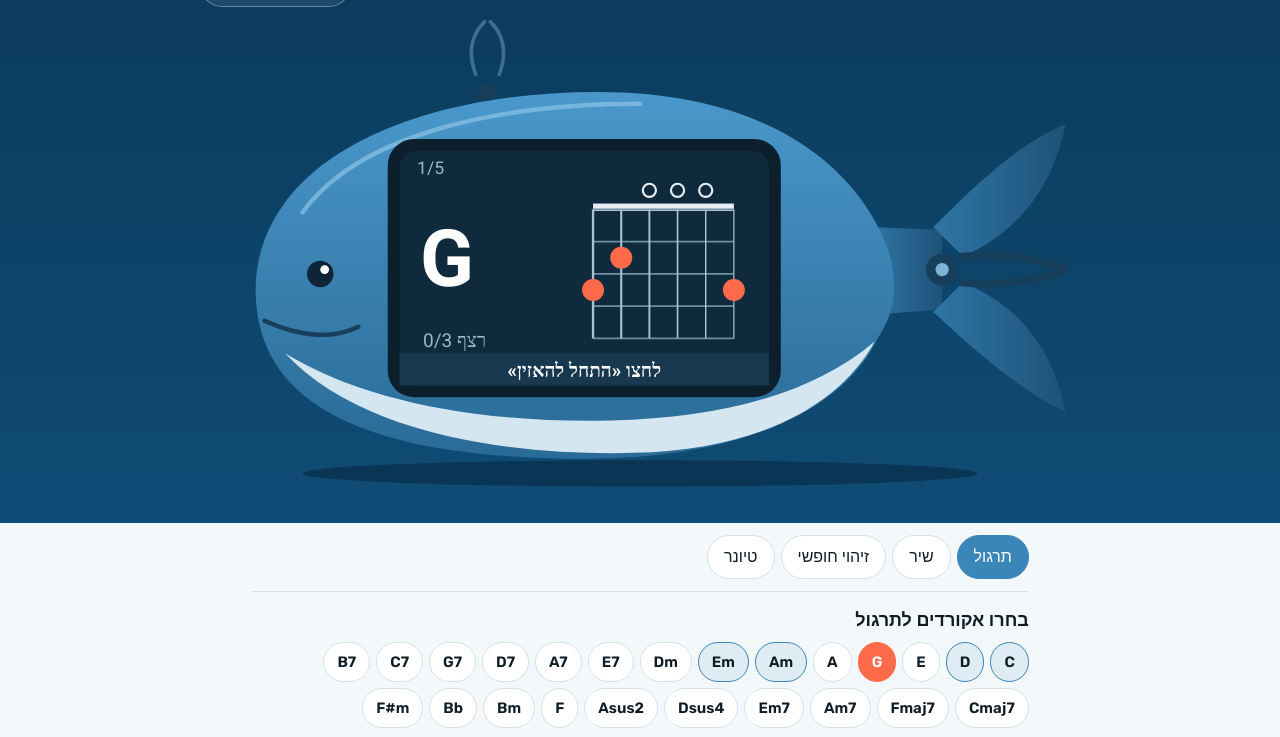
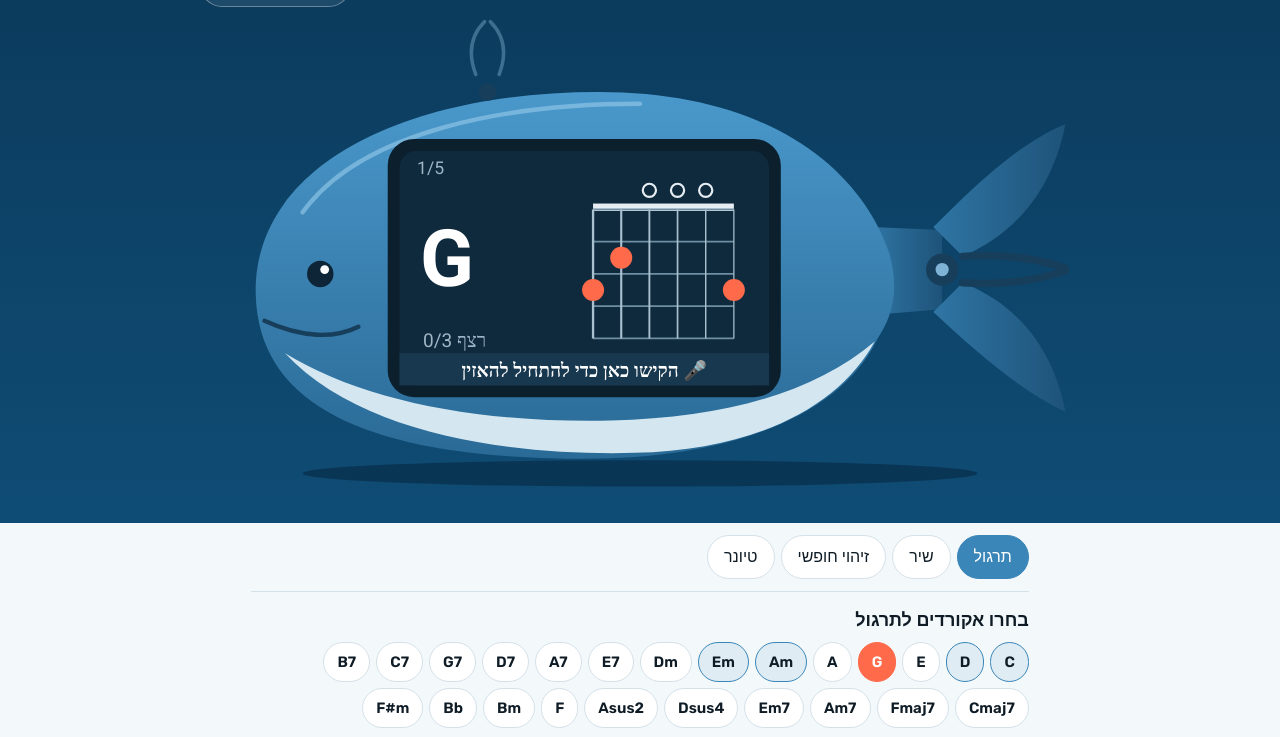
Before and after one commit to ido71/whale-chords, a plain HTML site: page index.html in a window 1280 px wide. Shown: the part 51-788 px from the top of the page. Drawn offline with Linux system fonts and the light colour scheme.

Commit message:
Tap the whale screen to start listening
Co-Authored-By: Claude Opus 5.5 <noreply@anthropic.com>
Claude-Session: https://claude.ai/code/session_01DYjhNSaCwKjSs9wR2toJsx

```diff
--- a/index.html
+++ b/index.html
@@ -21,6 +21,7 @@ body{margin:0;background:var(--bg);color:var(--ink);font:16px/1.55 Heebo,Arial,s
 h1{font:700 22px/1.1 Rubik,Heebo,sans-serif;margin:0;flex:1}
 .fig{position:relative;max-width:880px;margin:auto;aspect-ratio:600/330}
 .fig>svg{position:absolute;inset:0;width:100%;height:100%;direction:ltr}
+.fig>svg.go{cursor:pointer}
 .wrap{max-width:880px;margin:auto;padding:0 max(4vw,14px) 40px}
 .tabs{display:flex;gap:6px;flex-wrap:wrap;padding:12px 0;border-bottom:1px solid var(--rule)}
 button,select,input,textarea{font:inherit;color:inherit}
@@ -576,7 +577,8 @@ function screen() {
       T_(148, 114, 12, '#9fb6c6', S.mode === 'song' ? t.pos : (S.pracSel.length ? ((S.pracI % S.pracSel.length + S.pracSel.length) % S.pracSel.length + 1) + '/' + S.pracSel.length : '')) +
       (t.sec ? T_(376, 114, 13, '#cfe2ee', t.sec, 'text-anchor="end"') : '') + diag(t.shape, 268, 138);
   }
-  const fbt = T.fb == null ? (T.listening ? 'מקשיב…' : T.clipMode ? 'הקליטו קטע למטה' : 'לחצו «התחל להאזין»') : T.fb.t;
+  const fbt = T.fb == null ? (T.listening ? 'מקשיב…' : T.clipMode ? 'הקליטו קטע למטה' : '🎤 הקישו כאן כדי להתחיל להאזין') : T.fb.t;
+  svg.classList.toggle('go', !T.listening && !T.clipMode);
   svg.innerHTML = `<defs><linearGradient id="bd" x1="0" y1="0" x2="0" y2="1"><stop offset="0" stop-color="#4a98cb"/><stop offset="1" stop-color="#2a6a96"/></linearGradient><linearGradient id="tl" x1="0" y1="0" x2="1" y2="0"><stop offset="0" stop-color="#2f75a4"/><stop offset="1" stop-color="#1e5379"/></linearGradient></defs>
  <ellipse cx="300" cy="318" rx="230" ry="9" fill="#06263c" opacity=".55"/>
  <path d="M458 150 L506 152 L506 206 L458 210 Z" fill="url(#tl)"/><path d="M500 150 C530 120 560 92 590 80 C584 112 566 150 520 170 Z" fill="url(#tl)"/><path d="M500 208 C530 236 560 262 590 276 C584 244 566 206 520 188 Z" fill="url(#tl)"/>
@@ -760,6 +762,8 @@ $('mic').onclick = async () => {
     status(e && e.name === 'NotAllowedError' && window.top === window ? 'הגישה למיקרופון נחסמה. אשרו אותה בהגדרות הדפדפן, או הקליטו קטע למטה.' : 'אין כאן גישה חיה למיקרופון — הקליטו קטע למטה, או פתחו את הדף כקובץ בדפדפן.');
     $('clip').scrollIntoView({ behavior: 'smooth', block: 'start' }); }
 };
+svg.onclick = () => { if (!T.listening && !T.clipMode) $('mic').click(); };
+svg.setAttribute('tabindex', '0'); svg.onkeydown = e => { if ((e.key === 'Enter' || e.key === ' ') && !T.listening && !T.clipMode) { e.preventDefault(); $('mic').click(); } };
 $('gain').oninput = e => { S.gain = +e.target.value; $('gainV').textContent = '×' + S.gain; save(); };
 
 // ------------------------------------------------------------ recorded clip
```
